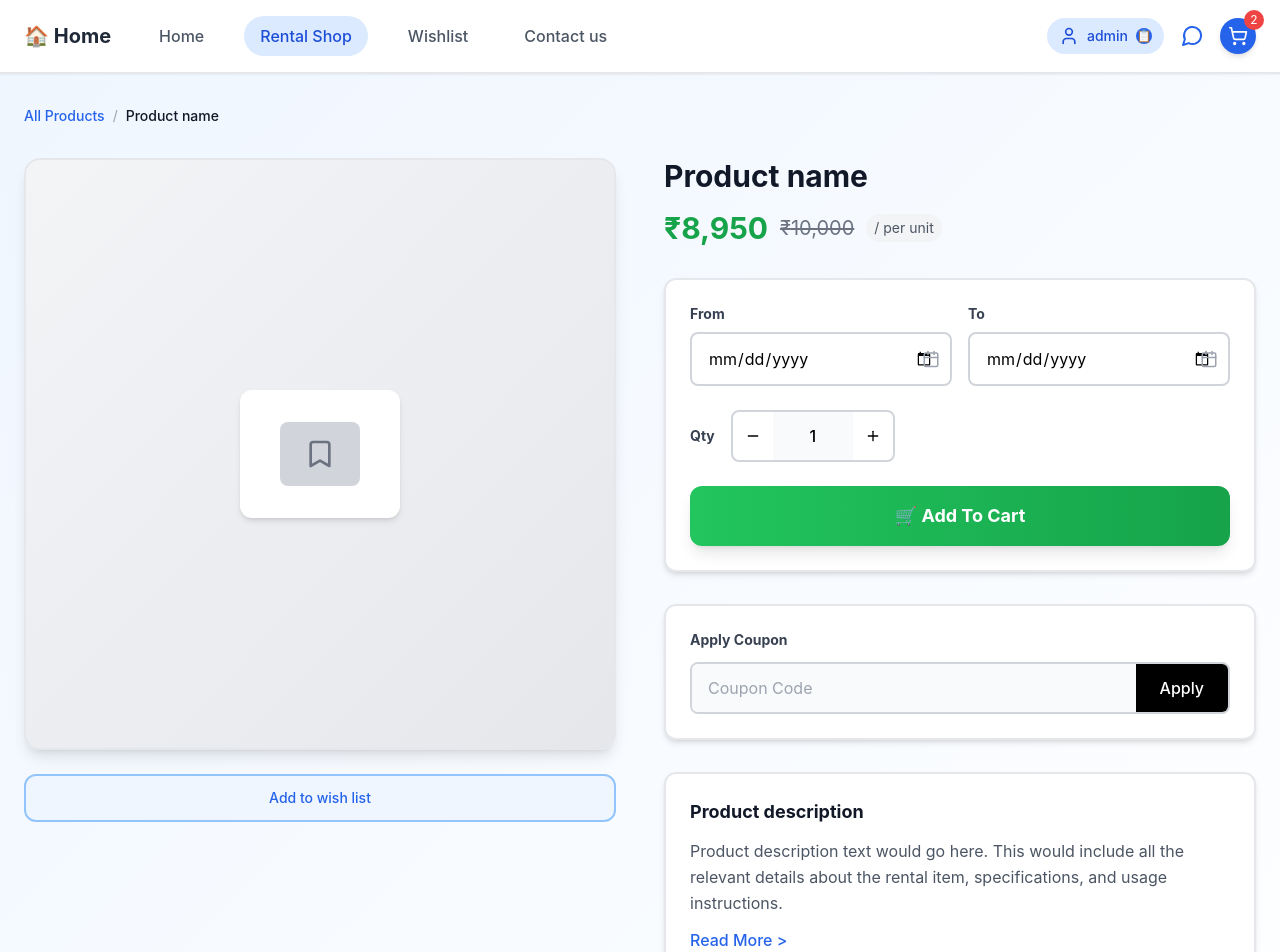
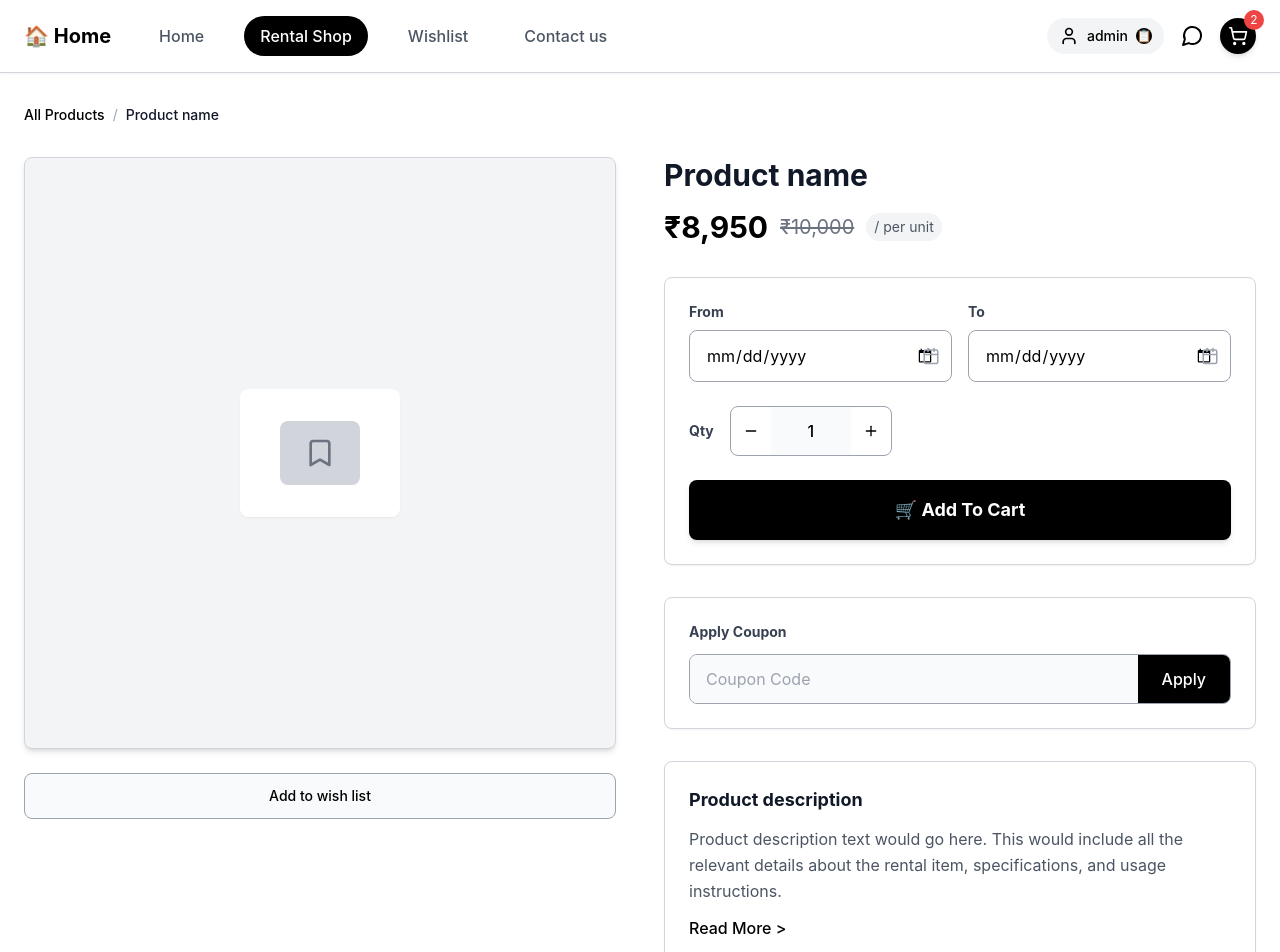
Before and after one commit to kedardk005/Odoo, a React (Create React App) app: page /shop/product/1 in a window 1280 px wide. Shown: the top 952 px of the page. Built offline with nearby package versions, Linux system fonts and the light colour scheme; the HTML template or start-up script is replaced by a standard one.

Commit message:
Update ProductDetail to black and white theme
cgen-3759f79189dd483b9e2eb21861bfee69

```diff
--- a/src/pages/ProductDetail.js
+++ b/src/pages/ProductDetail.js
@@ -20,26 +20,26 @@ const ProductDetail = () => {
   };
 
   return (
-    <div className="min-h-screen bg-gradient-to-br from-blue-50 to-white">
+    <div className="min-h-screen bg-white">
       {/* Header */}
-      <header className="bg-white border-b-2 border-gray-200 shadow-sm">
+      <header className="bg-white border-b border-gray-300 shadow-sm">
         <div className="container mx-auto px-6 py-4">
           <div className="flex items-center justify-between">
             <div className="flex items-center space-x-8">
-              <Link to="/shop" className="text-xl font-bold text-gray-800 hover:text-blue-600 transition-colors">
+              <Link to="/shop" className="text-xl font-bold text-black hover:text-gray-600 transition-colors">
                 🏠 Home
               </Link>
               <nav className="hidden md:flex space-x-6">
-                <Link to="/shop" className="px-4 py-2 text-gray-600 hover:text-blue-600 hover:bg-blue-50 rounded-full transition-all duration-200 font-medium">
+                <Link to="/shop" className="px-4 py-2 text-gray-600 hover:text-black hover:bg-gray-100 rounded-full transition-all duration-200 font-medium">
                   Home
                 </Link>
-                <Link to="/shop" className="px-4 py-2 bg-blue-100 text-blue-700 rounded-full font-medium">
+                <Link to="/shop" className="px-4 py-2 bg-black text-white rounded-full font-medium">
                   Rental Shop
                 </Link>
-                <Link to="/shop/wishlist" className="px-4 py-2 text-gray-600 hover:text-blue-600 hover:bg-blue-50 rounded-full transition-all duration-200 font-medium">
+                <Link to="/shop/wishlist" className="px-4 py-2 text-gray-600 hover:text-black hover:bg-gray-100 rounded-full transition-all duration-200 font-medium">
                   Wishlist
                 </Link>
-                <Link to="/shop/contact" className="px-4 py-2 text-gray-600 hover:text-blue-600 hover:bg-blue-50 rounded-full transition-all duration-200 font-medium">
+                <Link to="/shop/contact" className="px-4 py-2 text-gray-600 hover:text-black hover:bg-gray-100 rounded-full transition-all duration-200 font-medium">
                   Contact us
                 </Link>
               </nav>
@@ -47,18 +47,18 @@ const ProductDetail = () => {
 
             <div className="flex items-center space-x-4">
               <div className="relative group">
-                <button className="flex items-center space-x-2 bg-blue-100 text-blue-700 px-3 py-2 rounded-full hover:bg-blue-200 transition-all duration-200">
+                <button className="flex items-center space-x-2 bg-gray-100 text-black px-3 py-2 rounded-full hover:bg-gray-200 transition-all duration-200">
                   <User className="h-5 w-5" />
                   <span className="text-sm font-medium">admin</span>
-                  <div className="w-4 h-4 bg-blue-600 rounded-full flex items-center justify-center">
+                  <div className="w-4 h-4 bg-black rounded-full flex items-center justify-center">
                     <span className="text-white text-xs">📋</span>
                   </div>
                 </button>
               </div>
-              <Link to="/shop/contact" className="text-blue-600 hover:text-blue-800 transition-colors">
+              <Link to="/shop/contact" className="text-black hover:text-gray-600 transition-colors">
                 <MessageCircle className="h-6 w-6" />
               </Link>
-              <Link to="/shop/cart" className="relative bg-blue-600 text-white p-2 rounded-full hover:bg-blue-700 transition-all duration-200 shadow-md hover:shadow-lg">
+              <Link to="/shop/cart" className="relative bg-black text-white p-2 rounded-full hover:bg-gray-800 transition-all duration-200 shadow-md hover:shadow-lg">
                 <ShoppingCart className="h-5 w-5" />
                 <span className="absolute -top-2 -right-2 bg-red-500 text-white text-xs rounded-full h-5 w-5 flex items-center justify-center">2</span>
               </Link>
@@ -71,7 +71,7 @@ const ProductDetail = () => {
         {/* Breadcrumb */}
         <nav className="mb-8">
           <div className="flex items-center space-x-2 text-sm">
-            <Link to="/shop" className="text-blue-600 hover:text-blue-800 font-medium transition-colors">All Products</Link>
+            <Link to="/shop" className="text-black hover:text-gray-600 font-medium transition-colors">All Products</Link>
             <span className="text-gray-400">/</span>
             <span className="text-gray-900 font-medium">{product.name}</span>
           </div>
@@ -80,14 +80,14 @@ const ProductDetail = () => {
         <div className="grid grid-cols-1 lg:grid-cols-2 gap-12">
           {/* Product Image */}
           <div className="space-y-6">
-            <div className="aspect-square bg-gradient-to-br from-gray-100 to-gray-200 rounded-2xl border-2 border-gray-200 flex items-center justify-center overflow-hidden shadow-lg">
-              <div className="w-40 h-32 bg-white rounded-xl flex items-center justify-center shadow-md">
+            <div className="aspect-square bg-gray-100 rounded-lg border border-gray-300 flex items-center justify-center overflow-hidden shadow-md">
+              <div className="w-40 h-32 bg-white rounded-lg flex items-center justify-center shadow-sm">
                 <div className="w-20 h-16 bg-gray-300 rounded-lg flex items-center justify-center">
                   <Bookmark className="w-8 h-8 text-gray-500" />
                 </div>
               </div>
             </div>
-            <button className="w-full text-center text-sm font-medium text-blue-600 border-2 border-blue-300 bg-blue-50 rounded-xl py-3 hover:bg-blue-100 hover:border-blue-400 transition-all duration-200">
+            <button className="w-full text-center text-sm font-medium text-black border border-gray-400 bg-gray-50 rounded-lg py-3 hover:bg-gray-100 hover:border-gray-600 transition-all duration-200">
               Add to wish list
             </button>
           </div>
@@ -97,14 +97,14 @@ const ProductDetail = () => {
             <div>
               <h1 className="text-3xl font-bold text-gray-900 mb-4">{product.name}</h1>
               <div className="flex items-center space-x-3 mb-2">
-                <span className="text-3xl font-bold text-green-600">₹{product.price.toLocaleString()}</span>
+                <span className="text-3xl font-bold text-black">₹{product.price.toLocaleString()}</span>
                 <span className="text-xl text-gray-500 line-through">₹{product.originalPrice.toLocaleString()}</span>
                 <span className="text-sm text-gray-600 bg-gray-100 px-2 py-1 rounded-full">/ per unit</span>
               </div>
             </div>
 
             {/* Date Selection */}
-            <div className="bg-white rounded-xl p-6 border-2 border-gray-200 shadow-md">
+            <div className="bg-white rounded-lg p-6 border border-gray-300 shadow-sm">
               <div className="grid grid-cols-2 gap-4 mb-6">
                 <div>
                   <label className="block text-sm font-bold text-gray-700 mb-2">From</label>
@@ -113,7 +113,7 @@ const ProductDetail = () => {
                       type="date"
                       value={selectedDateFrom}
                       onChange={(e) => setSelectedDateFrom(e.target.value)}
-                      className="w-full px-4 py-3 border-2 border-gray-300 rounded-lg focus:outline-none focus:ring-2 focus:ring-blue-500 focus:border-blue-500 hover:border-blue-400 transition-all duration-200"
+                      className="w-full px-4 py-3 border border-gray-400 rounded-lg focus:outline-none focus:ring-2 focus:ring-black focus:border-black hover:border-gray-600 transition-all duration-200"
                     />
                     <Calendar className="absolute right-3 top-1/2 transform -translate-y-1/2 text-gray-400" size={18} />
                   </div>
@@ -125,7 +125,7 @@ const ProductDetail = () => {
                       type="date"
                       value={selectedDateTo}
                       onChange={(e) => setSelectedDateTo(e.target.value)}
-                      className="w-full px-4 py-3 border-2 border-gray-300 rounded-lg focus:outline-none focus:ring-2 focus:ring-blue-500 focus:border-blue-500 hover:border-blue-400 transition-all duration-200"
+                      className="w-full px-4 py-3 border border-gray-400 rounded-lg focus:outline-none focus:ring-2 focus:ring-black focus:border-black hover:border-gray-600 transition-all duration-200"
                     />
                     <Calendar className="absolute right-3 top-1/2 transform -translate-y-1/2 text-gray-400" size={18} />
                   </div>
@@ -135,7 +135,7 @@ const ProductDetail = () => {
               {/* Quantity */}
               <div className="flex items-center space-x-4 mb-6">
                 <span className="text-sm font-bold text-gray-700">Qty</span>
-                <div className="flex items-center border-2 border-gray-300 rounded-lg overflow-hidden">
+                <div className="flex items-center border border-gray-400 rounded-lg overflow-hidden">
                   <button
                     onClick={() => setQuantity(Math.max(1, quantity - 1))}
                     className="p-3 hover:bg-gray-100 transition-colors"
@@ -153,15 +153,15 @@ const ProductDetail = () => {
               </div>
 
               {/* Add to Cart Button */}
-              <button className="w-full bg-gradient-to-r from-green-500 to-green-600 text-white py-4 rounded-xl hover:from-green-600 hover:to-green-700 transition-all duration-200 font-bold text-lg shadow-lg hover:shadow-xl transform hover:scale-105">
+              <button className="w-full bg-black text-white py-4 rounded-lg hover:bg-gray-800 transition-all duration-200 font-bold text-lg shadow-md hover:shadow-lg transform hover:scale-105">
                 🛒 Add To Cart
               </button>
             </div>
 
             {/* Coupon */}
-            <div className="bg-white rounded-xl p-6 border-2 border-gray-200 shadow-md">
+            <div className="bg-white rounded-lg p-6 border border-gray-300 shadow-sm">
               <label className="block text-sm font-bold text-gray-700 mb-3">Apply Coupon</label>
-              <div className="flex overflow-hidden rounded-lg border-2 border-gray-300">
+              <div className="flex overflow-hidden rounded-lg border border-gray-400">
                 <input
                   type="text"
                   value={couponCode}
@@ -176,16 +176,16 @@ const ProductDetail = () => {
             </div>
 
             {/* Product Description */}
-            <div className="bg-white rounded-xl p-6 border-2 border-gray-200 shadow-md">
+            <div className="bg-white rounded-lg p-6 border border-gray-300 shadow-sm">
               <h3 className="font-bold text-gray-900 mb-3 text-lg">Product description</h3>
               <p className="text-gray-600 mb-3 leading-relaxed">{product.description}</p>
-              <button className="text-blue-600 font-medium hover:text-blue-800 transition-colors">
+              <button className="text-black font-medium hover:text-gray-600 transition-colors">
                 Read More &gt;
               </button>
             </div>
 
             {/* Terms & Conditions */}
-            <div className="bg-white rounded-xl p-6 border-2 border-gray-200 shadow-md">
+            <div className="bg-white rounded-lg p-6 border border-gray-300 shadow-sm">
               <h3 className="font-bold text-gray-900 mb-3 text-lg">Terms & Conditions</h3>
               <p className="text-gray-600 leading-relaxed">{product.terms}</p>
             </div>
@@ -193,7 +193,7 @@ const ProductDetail = () => {
             {/* Share */}
             <div className="flex items-center space-x-3">
               <span className="text-sm font-bold text-gray-700">Share:</span>
-              <button className="text-blue-600 hover:text-blue-800 p-2 bg-blue-50 rounded-lg hover:bg-blue-100 transition-all duration-200">
+              <button className="text-black hover:text-gray-600 p-2 bg-gray-100 rounded-lg hover:bg-gray-200 transition-all duration-200">
                 <Share size={18} />
               </button>
             </div>
```
